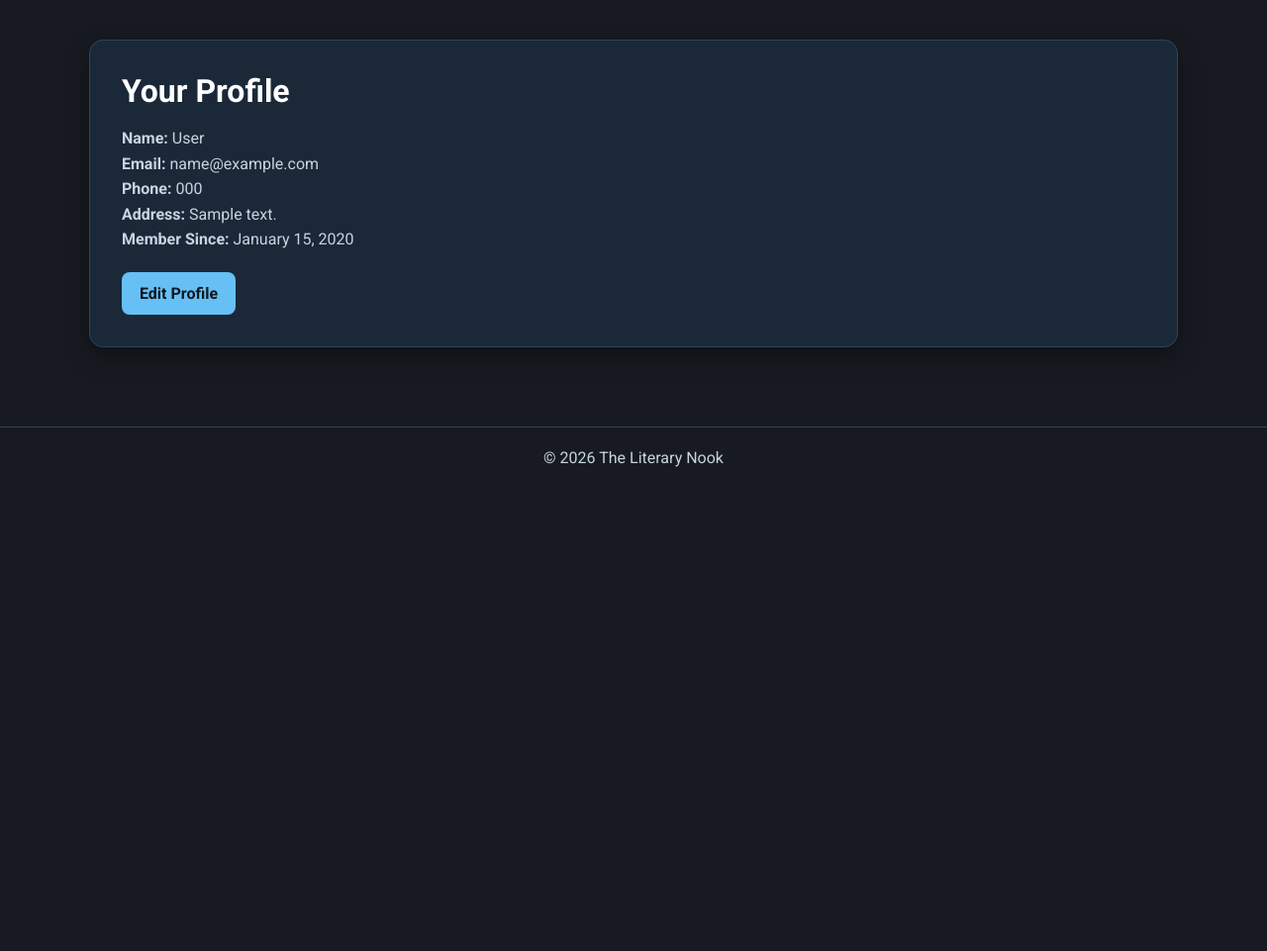
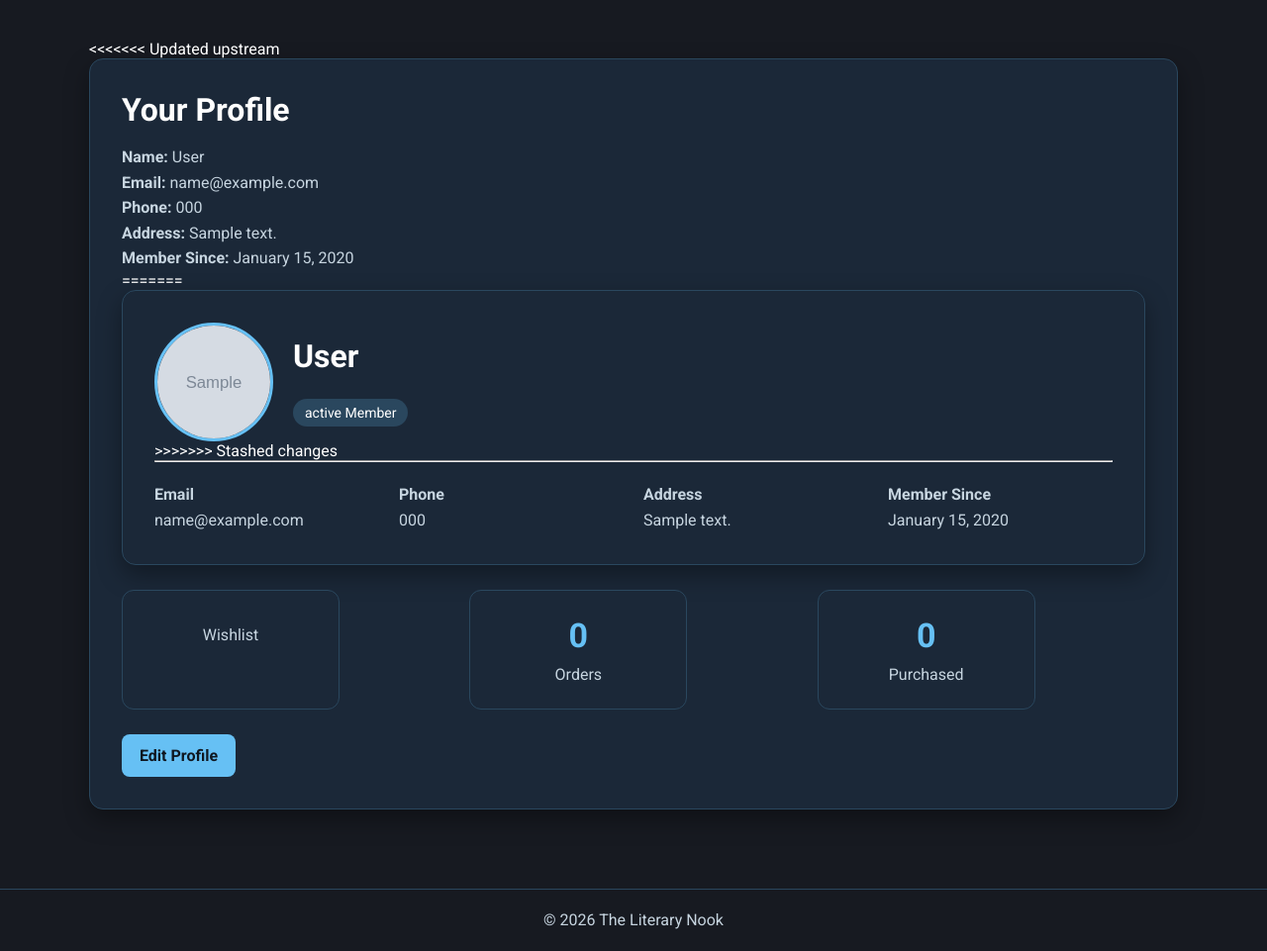
Before and after one commit to Antarticstorm/FinalAdetProject, a PHP site: page /tx23/customer/profile.php in a window 1280 px wide. Shown: the part 78-1039 px from the top of the page at 99% size. Before the commit the page ends 550 px from the top, so only its background shows below. Run offline with PHP 8.4, Linux system fonts and the light colour scheme; the visitor is signed in with stand-in values (Sample User, id 1); tables that the repository leaves empty or names only in its code hold one stand-in row (values such as "Sample post"); grey boxes marked "Sample" are stand-in pictures; data that the repository does not hold is empty.

Commit message:
new default avatar and style

```diff
--- a/assets/css/style.css
+++ b/assets/css/style.css
@@ -264,3 +264,87 @@ color:#ff5c5c;
 font-weight:bold;
 
 }
+.profile-stats{
+    display:flex;
+    gap:20px;
+    margin-top:25px;
+}
+
+.stat-card{
+    background:#24364a;
+    border:1px solid #34506d;
+    border-radius:12px;
+    padding:25px;
+    width:220px;
+    text-align:center;
+}
+
+.stat-number{
+    font-size:2.2rem;
+    font-weight:bold;
+    color:#69b8ff;
+}
+
+.stat-label{
+    margin-top:8px;
+    color:#cfd8e3;
+}
+.profile-card{
+    margin-bottom:25px;
+}
+
+.profile-header{
+    display:flex;
+    align-items:center;
+    gap:20px;
+}
+
+.profile-avatar{
+    width:120px;
+    height:120px;
+    border-radius:50%;
+    object-fit:cover;
+    border:3px solid #66C0F4;
+}
+
+.membership-badge{
+    display:inline-block;
+    margin-top:8px;
+    background:#2A475E;
+    color:white;
+    padding:6px 12px;
+    border-radius:20px;
+    font-size:14px;
+}
+
+.profile-info{
+    display:grid;
+    grid-template-columns:repeat(auto-fit,minmax(220px,1fr));
+    gap:20px;
+    margin-top:20px;
+}
+
+.profile-stats{
+    display:grid;
+    grid-template-columns:repeat(3,1fr);
+    gap:20px;
+}
+
+.stat-card{
+    background:#1B2838;
+    border:1px solid #2A475E;
+    border-radius:12px;
+    padding:25px;
+    text-align:center;
+}
+
+.stat-number{
+    font-size:34px;
+    font-weight:bold;
+    color:#66C0F4;
+}
+
+.stat-label{
+    margin-top:10px;
+    color:#C7D5E0;
+}
--- a/customer/profile.php
+++ b/customer/profile.php
@@ -11,7 +11,18 @@ if (!isset($_SESSION["user_id"])) {
 }
 
 $user_id = $_SESSION["user_id"];
-$stmt = $conn->prepare("SELECT fullname, email, phone, address, created_at FROM customers WHERE id = ?");
+$stmt = $conn->prepare("
+    SELECT
+        fullname,
+        email,
+        phone,
+        address,
+        avatar,
+        membership_status,
+        created_at
+    FROM customers
+    WHERE id = ?
+");
 $stmt->bind_param("i", $user_id);
 $stmt->execute();
 $result = $stmt->get_result();
@@ -19,6 +30,7 @@ $user = $result->fetch_assoc();
 $stmt->close();
 ?>
 
+<<<<<<< Updated upstream
 <div class="card">
     <h1>Your Profile</h1>
     <p><strong>Name:</strong> <?php echo htmlspecialchars($user["fullname"]); ?></p>
@@ -26,10 +38,67 @@ $stmt->close();
     <p><strong>Phone:</strong> <?php echo htmlspecialchars($user["phone"]); ?></p>
     <p><strong>Address:</strong> <?php echo htmlspecialchars($user["address"]); ?></p>
     <p><strong>Member Since:</strong> <?php echo date("F d, Y", strtotime($user["created_at"])); ?></p>
+=======
+<div class="card profile-card">
 
-    <div style="margin-top: 20px;">
-        <a href="edit_profile.php" class="btn btn-primary">Edit Profile</a>
+    <div class="profile-header">
+
+        <img
+            src="<?= BASE_URL . htmlspecialchars($user["avatar"]) ?>"
+            class="profile-avatar"
+            alt="Avatar">
+
+        <div>
+
+            <h1><?= htmlspecialchars($user["fullname"]) ?></h1>
+
+            <span class="membership-badge">
+                <?= htmlspecialchars($user["membership_status"]) ?> Member
+            </span>
+
+        </div>
+
     </div>
+>>>>>>> Stashed changes
+
+    <hr>
+
+    <div class="profile-info">
+
+        <p><strong>Email</strong><br><?= htmlspecialchars($user["email"]) ?></p>
+
+        <p><strong>Phone</strong><br><?= htmlspecialchars($user["phone"]) ?></p>
+
+        <p><strong>Address</strong><br><?= htmlspecialchars($user["address"]) ?></p>
+
+        <p><strong>Member Since</strong><br><?= date("F d, Y", strtotime($user["created_at"])) ?></p>
+
+    </div>
+
 </div>
 
+<div class="profile-stats">
+
+    <div class="stat-card">
+        <div class="stat-number"><?= $wishlistCount ?></div>
+        <div class="stat-label">Wishlist</div>
+    </div>
+
+    <div class="stat-card">
+        <div class="stat-number">0</div>
+        <div class="stat-label">Orders</div>
+    </div>
+
+    <div class="stat-card">
+        <div class="stat-number">0</div>
+        <div class="stat-label">Purchased</div>
+    </div>
+
+</div>
+
+<div style="margin-top:25px;">
+    <a href="edit_profile.php" class="btn btn-primary">
+        Edit Profile
+    </a>
+</div>
 <?php require_once(ROOT_PATH . "/includes/footer.php"); ?>
```
Also changed, not shown: uploads/avatars/default.webp (added).
